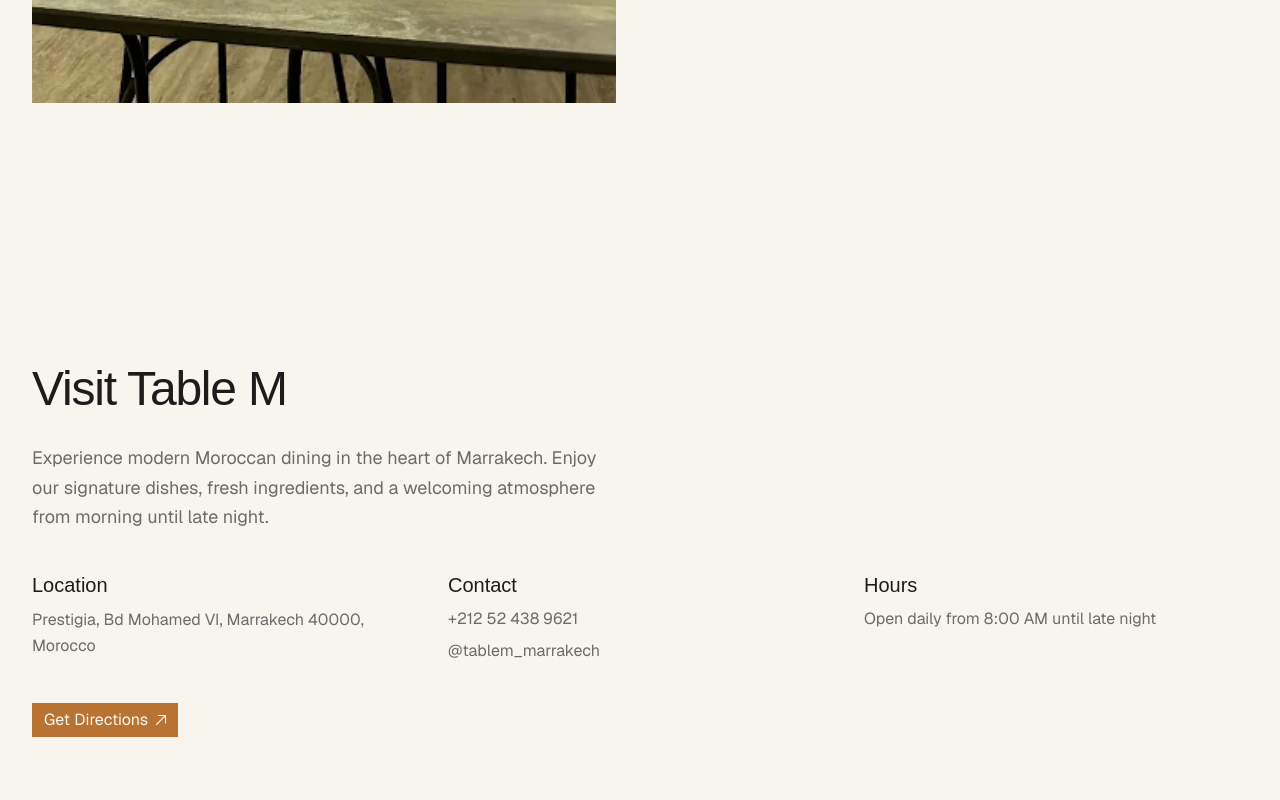
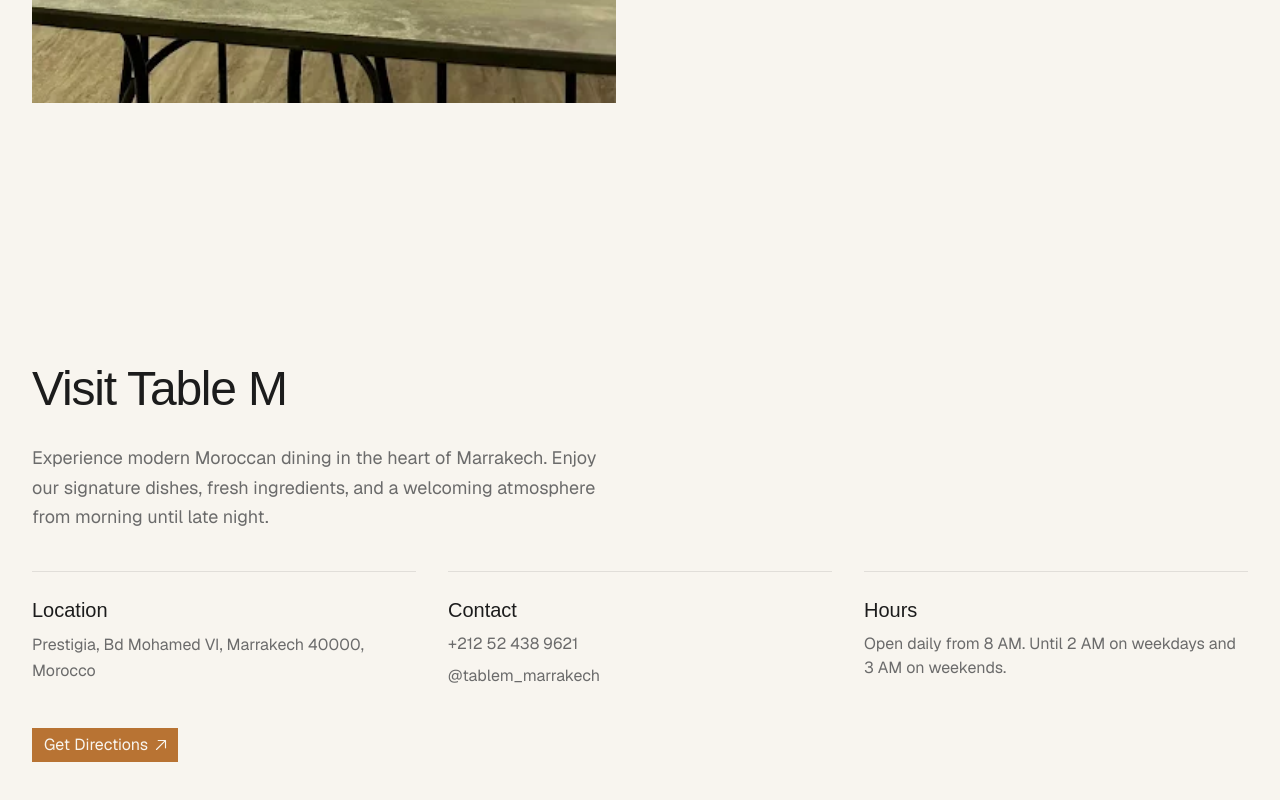
Before and after one commit to abdelhafid37/tablem, a Next.js app: page / in a window 1280 px wide. Shown: the part 3831-4631 px from the top of the page. Built offline with nearby package versions, Linux system fonts and the light colour scheme; a web font is replaced by a local one.

Commit message:
fix contact card inconsistency

```diff
--- a/src/components/home/ContactPreview.tsx
+++ b/src/components/home/ContactPreview.tsx
@@ -8,7 +8,7 @@ const content = {
   text: "Experience modern Moroccan dining in the heart of Marrakech. Enjoy our signature dishes, fresh ingredients, and a welcoming atmosphere from morning until late night.",
   address: "Prestigia, Bd Mohamed VI, Marrakech 40000, Morocco",
   phone: "+212 52 438 9621",
-  hours: "Open daily from 8:00 AM until late night",
+  hours: "Open daily from 8 AM. Until 2 AM on weekdays and 3 AM on weekends.",
   instagram: "@tablem_marrakech",
 };
 
@@ -22,18 +22,18 @@ export default function ContactPreview() {
         </div>
 
         <div className="grid md:grid-cols-3 gap-8">
-          <div>
+          <div className="border-t border-text/10 pt-6">
             <h3 className="font-display text-xl mb-2">Location</h3>
             <p className="text-muted leading-relaxed">{content.address}</p>
           </div>
 
-          <div>
+          <div className="border-t border-text/10 pt-6">
             <h3 className="font-display text-xl mb-2">Contact</h3>
             <p className="text-muted">{content.phone}</p>
             <p className="text-muted mt-2">{content.instagram}</p>
           </div>
 
-          <div>
+          <div className="border-t border-text/10 pt-6">
             <h3 className="font-display text-xl mb-2">Hours</h3>
             <p className="text-muted">{content.hours}</p>
           </div>
```
